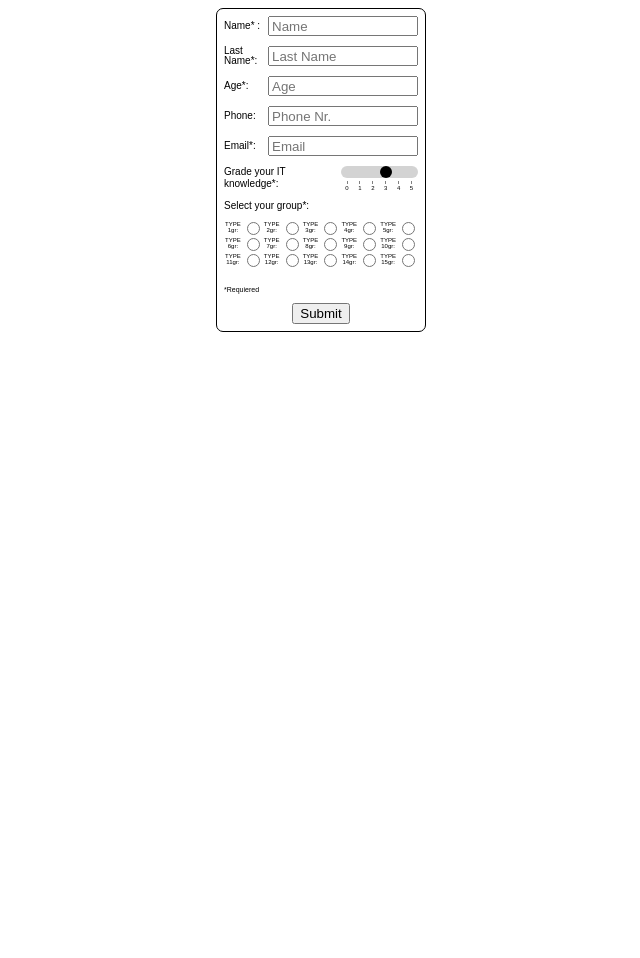
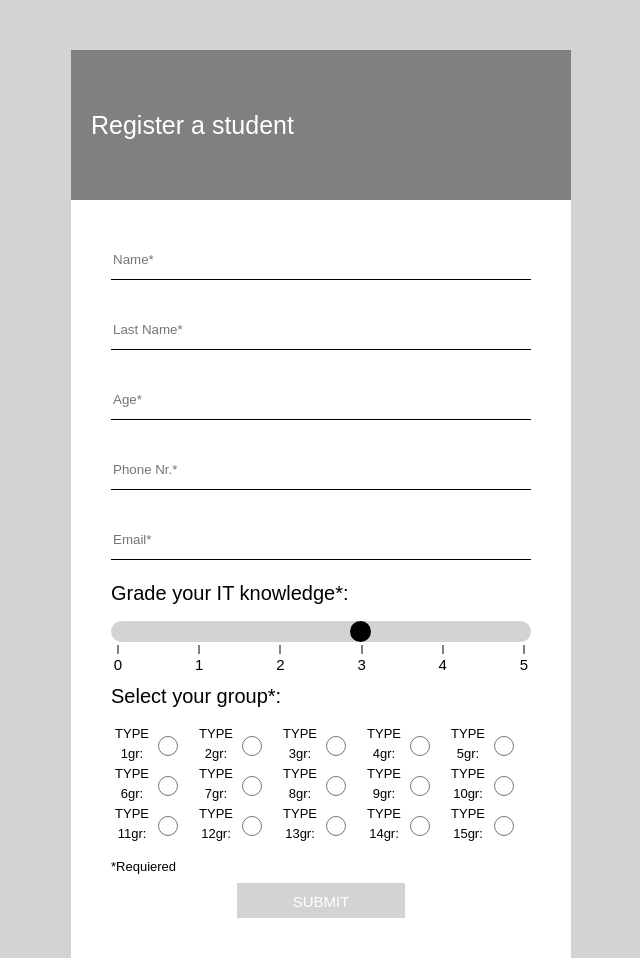
Before and after one commit to MikenasIgnas/Forma, a plain HTML site: page index.html in a window 1280 px wide. Shown: the whole page, without its empty margins (319-959 px from the left). Before the commit the page ends 800 px from the top, so only its background shows below. Drawn offline with Linux system fonts and the light colour scheme.

Commit message:
Added style, still needs debuging

```diff
--- a/script.js
+++ b/script.js
@@ -5,6 +5,9 @@ container.classList.add("container");
 
 const formContainer = document.createElement("form");
 formContainer.classList.add("form");
+formContainer.style.maxWidth = "500px";
+formContainer.style.margin = "auto";
+formContainer.style.marginTop = "50px";
 
 const nameItemContainer = document.createElement("div");
 const nameInput = document.createElement("input");
@@ -39,24 +42,34 @@ radioButtonsMainContainer.textContent = "Select your group*:";
 const tick = document.querySelectorAll(".tick");
 
 const submitButtonContainer = document.createElement("div");
-const submitButton = document.createElement("input");
+const submitButton = document.createElement("button");
 submitButton.setAttribute("id", "submitButton");
 const submitButtonLabel = document.createElement("label");
 
+const formHeader = document.createElement("div");
+formHeader.style.width = "100%";
+formHeader.style.height = "150px";
+formHeader.style.margin = "0px";
+formHeader.style.backgroundColor = "gray";
+
+const headerTitle = document.createElement("p");
+headerTitle.textContent = "Register a student";
+headerTitle.style.color = "white";
+headerTitle.style.lineHeight = "150px";
+headerTitle.style.fontSize = "25px";
+headerTitle.style.paddingLeft = "20px";
+
+const formInputs = document.createElement("div");
+formInputs.style.padding = "40px";
+formInputs.style.backgroundColor = "white";
+
 const requiered = document.createElement("p");
 requiered.style.marginTop = "20px";
-requiered.style.fontSize = "7px";
+requiered.style.fontSize = "13px";
 requiered.textContent = "*Requiered";
 
-container.style.width = "100%";
-
-formContainer.style.width = "210px";
-formContainer.style.margin = "auto";
-formContainer.style.border = "1px solid black";
-formContainer.style.borderRadius = "7px";
-formContainer.style.padding = "7px";
-
-formContainer.append(
+formContainer.append(formHeader, formInputs);
+formInputs.append(
   nameItemContainer,
   lastNameItemContainer,
   ageItemContainer,
@@ -70,7 +83,8 @@ formContainer.append(
 
 //
 function createForm() {
-  container.appendChild(formContainer);
+  container.append(formContainer);
+  formHeader.append(headerTitle);
   nameItemContainer.append(nameLabel, nameInput);
   lastNameItemContainer.append(lastNameLabel, lastNameInput);
   ageItemContainer.append(ageLabel, ageInput);
@@ -90,126 +104,127 @@ function createForm() {
   createRadioButton();
 }
 createForm();
-//CONTAINER
 
 //NAME
 
 function createNameEl() {
-  nameItemContainer.style.display = "flex";
-  nameItemContainer.style.justifyContent = "space-between";
-  nameItemContainer.style.alignItems = "center";
   nameItemContainer.style.marginBottom = "10px";
 
-  nameInput.style.width = "150px";
-  nameInput.style.height = "20px";
+  nameInput.style.display = "block";
+  nameInput.style.width = "100%";
+  nameInput.style.height = "40px";
+  nameInput.style.border = "none";
+  nameInput.style.borderBottom = "1px solid black";
+  nameInput.style.outline = "none";
+  nameInput.style.marginBottom = "30px";
 
   nameInput.type = "text";
-  nameInput.placeholder = "Name";
+  nameInput.placeholder = "Name*";
   nameInput.name = "nameLabel";
-  nameInput.required = true;
-
-  nameLabel.htmlFor = "nameLabel";
-  nameLabel.innerHTML = "Name* :";
-  nameLabel.style.fontSize = "10px";
+  nameInput.required;
 }
 //LAST NAME
 function createLastNameEl() {
-  lastNameItemContainer.style.display = "flex";
-  lastNameItemContainer.style.justifyContent = "space-between";
-  lastNameItemContainer.style.alignItems = "center";
   lastNameItemContainer.style.marginBottom = "10px";
-
-  lastNameInput.style.width = "150px";
-  lastNameInput.style.height = "20px";
+  lastNameInput.style.display = "block";
+  lastNameInput.style.width = "100%";
+  lastNameInput.style.height = "40px";
+  lastNameInput.style.border = "none";
+  lastNameInput.style.borderBottom = "1px solid black";
+  lastNameInput.style.marginBottom = "30px";
+  lastNameInput.style.outline = "none";
 
   lastNameInput.type = "text";
-  lastNameInput.placeholder = "Last Name";
+  lastNameInput.placeholder = "Last Name*";
   lastNameInput.name = "lastNameLabel";
-  lastNameInput.required = true;
-
-  lastNameLabel.htmlFor = "lastNameLabel";
-  lastNameLabel.innerHTML = "Last Name*: ";
-  lastNameLabel.style.fontSize = "10px";
-  lastNameLabel.style.lineHeight = "10px";
+  lastNameInput.required;
 }
 //AGE
 function createAgeEl() {
-  ageItemContainer.style.display = "flex";
-  ageItemContainer.style.justifyContent = "space-between";
-  ageItemContainer.style.alignItems = "center";
   ageItemContainer.style.marginBottom = "10px";
 
-  ageInput.style.width = "150px";
-  ageInput.style.height = "20px";
+  ageInput.style.display = "block";
+  ageInput.style.width = "100%";
+  ageInput.style.height = "40px";
+  ageInput.style.border = "none";
+  ageInput.style.borderBottom = "1px solid black";
+  ageInput.style.marginBottom = "30px";
+  ageInput.style.outline = "none";
 
   ageInput.type = "number";
-  ageInput.placeholder = "Age";
+  ageInput.placeholder = "Age*";
   ageInput.name = "ageLabel";
   ageInput.required;
-
-  ageLabel.htmlFor = "ageLabel";
-  ageLabel.innerHTML = "Age*: ";
-  ageLabel.style.fontSize = "10px";
 }
 //PHONE
 function createPhoneEl() {
-  phoneNumberContainer.style.display = "flex";
-  phoneNumberContainer.style.justifyContent = "space-between";
-  phoneNumberContainer.style.alignItems = "center";
   phoneNumberContainer.style.marginBottom = "10px";
 
-  phoneInput.style.width = "150px";
-  phoneInput.style.height = "20px";
+  phoneInput.style.display = "block";
+  phoneInput.style.width = "100%";
+  phoneInput.style.height = "40px";
+  phoneInput.style.border = "none";
+  phoneInput.style.borderBottom = "1px solid black";
+  phoneInput.style.marginBottom = "30px";
+  phoneInput.style.outline = "none";
 
   phoneInput.type = "number";
-  phoneInput.placeholder = "Phone Nr.";
+  phoneInput.placeholder = "Phone Nr.*";
+  phoneInput.required;
   phoneInput.name = "phoneLabel";
-
-  phoneLabel.htmlFor = "phoneLabel";
-  phoneLabel.innerHTML = "Phone: ";
-  phoneLabel.style.fontSize = "10px";
 }
 //EMAIL
 function createEmailEl() {
-  emailContainer.style.display = "flex";
-  emailContainer.style.justifyContent = "space-between";
-  emailContainer.style.alignItems = "center";
   emailContainer.style.marginBottom = "10px";
 
-  emailInput.style.width = "150px";
-  emailInput.style.height = "20px";
+  emailInput.style.display = "block";
+  emailInput.style.width = "100%";
+  emailInput.style.height = "40px";
+  emailInput.style.border = "none";
+  emailInput.style.borderBottom = "1px solid black";
+  emailInput.style.outline = "none";
 
   emailInput.type = "email";
-  emailInput.placeholder = "Email";
+  emailInput.placeholder = "Email*";
   emailInput.name = "emailLabel";
-  emailInput.required = true;
-
-  emailLabel.htmlFor = "emailLabel";
-  emailLabel.innerHTML = "Email*: ";
-  emailLabel.style.fontSize = "10px";
+  emailInput.required;
 }
 
 //RANGE\
 function createRangeEl() {
-  rangeContainer.style.display = "flex";
-  rangeContainer.style.flexDirection = "space-between";
+  rangeContainer.style.marginTop = "30px";
   rangeLabel.htmlFor = "rangeInput";
   rangeLabel.innerHTML = "Grade your IT knowledge*: ";
+  rangeInput.style.display = "block";
   rangeLabel.style.width = "100%";
-  rangeLabel.style.fontSize = "10px";
-  rangeLabel.style.lineHeight = "12px";
+  rangeLabel.style.marginTop = "50px";
+  rangeLabel.style.fontSize = "20px";
 }
 
 //RADIO BUTTONS
-radioButtonsMainContainer.style.fontSize = "10px";
-radioButtonsMainContainer.style.marginTop = "10px";
+radioButtonsMainContainer.style.fontSize = "20px";
+radioButtonsMainContainer.style.marginTop = "30px";
+
+sliderElement.style.marginTop = "20px";
+sliderElement.style.width = "100%";
 
 //SUBMIT
+
+submitButton.innerHTML = "SUBMIT";
+submitButton.style.width = "40%";
+submitButton.style.height = "35px";
+submitButton.style.border = "none";
+submitButton.style.backgroundColor = "lightgray";
+submitButton.style.color = "white";
+submitButton.style.cursor = "pointer";
+submitButton.style.fontSize = "15px";
+submitButton.style.lineHeight = "35px";
+submitButton.style.textAlign = "center";
+submitButton.style.outline = "none";
 
 submitButtonContainer.style.margin = "auto";
 submitButtonContainer.style.textAlign = "center";
 submitButtonContainer.style.marginTop = "10px";
-submitButton.type = "submit";
 
 let radioValue;
 
@@ -238,63 +253,68 @@ function createRadioButton() {
 
     radioInput.addEventListener("click", setRadioValue);
 
+    radioInput.style.width = "20px";
+    radioInput.style.height = "20px";
+
     radioButtonsContainer.style.textAlign = "center";
     radioButtonsContainer.style.alignItems = "center";
-    radioLabel.style.fontSize = "6px";
+    radioButtonsContainer.style.marginTop = "25px";
+    radioLabel.style.fontSize = "13px";
+    radioLabel.style.lineHeight = "20px";
     radioButtonsContainer.append(radioLabel, radioInput);
   }
 }
 const buttonSubmit = document.getElementById("submitButton");
 
 firstNameAlert = () => {
-  nameInput.style.border = "2px solid red";
-  nameInput.style.borderRadius = "2px ";
-  nameInput.placeholder = "REQUIERED";
+  nameInput.style.border = "none";
+  nameInput.style.borderBottom = "2px solid red";
+  nameInput.placeholder = "Name requiered";
   nameInput.value = "";
   nameInput.addEventListener("keydown", () => {
-    nameInput.style.border = "1px solid black";
-    nameInput.style.borderRadius = "2px ";
+    nameInput.style.border = "none";
+    nameInput.style.borderBottom = "1px solid black";
   });
 };
 lastNameAlert = () => {
-  lastNameInput.style.border = "2px solid red";
-  lastNameInput.style.borderRadius = "2px ";
-  lastNameInput.placeholder = "REQUIERED";
+  lastNameInput.style.border = "none";
+  lastNameInput.style.borderBottom = "2px solid red";
+  lastNameInput.placeholder = "Last name requiered";
   lastNameInput.value = "";
   lastNameInput.addEventListener("keydown", () => {
-    lastNameInput.style.border = "1px solid black";
-    lastNameInput.style.borderRadius = "2px ";
+    lastNameInput.style.border = "none";
+    lastNameInput.style.borderBottom = "1px solid black";
   });
 };
 ageAlert = () => {
-  ageInput.style.border = "2px solid red";
-  ageInput.style.borderRadius = "2px ";
-  ageInput.placeholder = "REQUIERED";
+  ageInput.style.border = "none";
+  ageInput.style.borderBottom = "2px solid red";
+  ageInput.placeholder = "Age requiered";
   ageInput.value = "";
   ageInput.addEventListener("keydown", () => {
-    ageInput.style.border = "1px solid black";
-    ageInput.style.borderRadius = "2px ";
+    ageInput.style.border = "none";
+    ageInput.style.borderBottom = "1px solid black";
   });
 };
 phoneAlert = () => {
-  phoneInput.style.border = "2px solid red";
-  phoneInput.style.borderRadius = "2px ";
-  phoneInput.placeholder = "REQUIERED";
+  phoneInput.style.border = "none";
+  phoneInput.style.borderBottom = "2px solid red";
+  phoneInput.placeholder = "Phone requiered";
   phoneInput.value = "";
   phoneInput.addEventListener("keydown", () => {
-    phoneInput.style.border = "1px solid black";
-    phoneInput.style.borderRadius = "2px ";
+    phoneInput.style.border = "none";
+    phoneInput.style.borderBottom = "1px solid black";
   });
 };
 
 emailAlert = () => {
-  emailInput.style.border = "2px solid red";
-  emailInput.style.borderRadius = "2px ";
-  emailInput.placeholder = "REQUIERED";
+  emailInput.style.border = "none";
+  emailInput.style.borderBottom = "2px solid red";
+  emailInput.placeholder = "Email requiered";
   emailInput.value = "";
   emailInput.addEventListener("keydown", () => {
-    emailInput.style.border = "1px solid black";
-    emailInput.style.borderRadius = "2px ";
+    emailInput.style.border = "none";
+    emailInput.style.borderBottom = "1px solid black";
   });
 };
 
@@ -335,8 +355,7 @@ buttonSubmit.addEventListener("click", (e) => {
     emailInput.value === ""
   ) {
     alert("Required fields are not filled");
-  }
-  if (lastNameInput.value.length < 3 && nameInput.value.length < 3) {
+  } else if (lastNameInput.value.length < 3 && nameInput.value.length < 3) {
     alert("Name and LastName has to be at least 3 letters long");
     lastNameAlert();
     firstNameAlert();
@@ -363,8 +382,6 @@ buttonSubmit.addEventListener("click", (e) => {
   } else {
     const studentItem = document.createElement("div");
     const showButton = document.createElement("button");
-
-    showButton.type = "submit";
 
     for (let i = 0; i < 7; i++) {
       const studentInfo = document.createElement("p");
@@ -394,43 +411,48 @@ buttonSubmit.addEventListener("click", (e) => {
         studentInfo.textContent += `Group: ${radioValue}`;
       }
       let hiddenData = true;
-      showButton.textContent = "Show";
+      showButton.textContent = "SHOW";
       showButton.addEventListener("click", () => {
         if (i === 3 && hiddenData) {
-          showButton.textContent = "Hide";
+          showButton.textContent = "HIDE";
           studentInfo.innerHTML = "Phone:" + phoneInput.value;
         } else if (i === 3 && !hiddenData) {
-          showButton.textContent = "Show";
+          showButton.textContent = "SHOW";
           studentInfo.innerHTML = `Phone: ${secretPhoneSymbols}`;
         }
         if (i === 4 && hiddenData) {
-          showButton.textContent = "Hide";
+          showButton.textContent = "HIDE";
           studentInfo.innerHTML = "Email:" + emailInput.value;
         } else if (i === 4 && !hiddenData) {
-          showButton.textContent = "Show";
+          showButton.textContent = "SHOW";
           studentInfo.innerHTML = `Email: ${secretEmailSymbols}`;
         }
         hiddenData = !hiddenData;
       });
     }
 
-    studentItem.style.maxWidth = "200px";
-    studentItem.style.height = "125px";
+    studentItem.style.maxWidth = "400px";
+    studentItem.style.height = "250px";
 
+    studentItem.style.backgroundColor = "white";
     studentItem.style.margin = "auto";
-    studentItem.style.marginTop = "20px";
-    studentItem.style.border = "1px solid black";
-    studentItem.style.borderRadius = "5px ";
-    studentItem.style.padding = "8px ";
-    studentItem.style.fontSize = "7px ";
+    studentItem.style.marginTop = "15px";
+    studentItem.style.lineHeight = "10px";
 
-    showButton.style.margin = "auto";
+    studentItem.style.paddingTop = "15px ";
+    studentItem.style.paddingLeft = "20px ";
+
+    studentItem.style.fontSize = "15px ";
+
+    showButton.style.marginTop = "5px";
     showButton.style.width = "30%";
-    showButton.style.height = "12px";
-    showButton.style.fontSize = "7px";
-    showButton.style.display = "flex";
-    showButton.style.justifyContent = "center";
-
+    showButton.style.height = "20px";
+    showButton.style.fontSize = "10px";
+    showButton.style.border = "none";
+    showButton.style.outline = "none";
+    showButton.style.backgroundColor = "lightgray";
+    showButton.style.color = "white";
+    showButton.style.cursor = "pointer";
     container.append(studentItem);
     studentItem.append(showButton);
   }
--- a/style.scss
+++ b/style.scss
@@ -1,4 +1,5 @@
 //Tick width & range thumb width need to be in sync, that's why I'm using the $unit variable.
+
 $unit: 3px;
 
 //Some basic setup first
@@ -11,7 +12,7 @@ body {
   font-size: $unit * 2;
   line-height: $unit * 2;
   color: black;
-  background: white;
+  background-color: lightgray;
 }
 
 //Some range styling.
@@ -19,7 +20,7 @@ body {
 @mixin range-track {
   -webkit-appearance: none;
   width: 100%;
-  height: $unit * 4;
+  height: $unit * 7;
   color: transparent;
   background: lightgray;
   border-radius: 999px;
@@ -27,8 +28,8 @@ body {
 }
 @mixin range-thumb {
   -webkit-appearance: none;
-  height: $unit * 4;
-  width: $unit * 4;
+  height: $unit * 7;
+  width: $unit * 7;
   border-radius: 30px;
   background: black;
   box-shadow: 0px 2px 10px -2px black(1);
@@ -60,17 +61,16 @@ input[type="range"]::-webkit-slider-thumb {
   position: relative;
   display: flex;
   justify-content: center;
-  width: 1px;
+  width: 2px;
   background: gray;
 
   //Cap the height of the tick & push text down, so the tick renders as a little line and the text doesn't overlap the line. Also add margin, so the container expands enough that the next element you'll add won't overlap the ticks.
-  height: $unit;
-  line-height: $unit * 5;
+  height: $unit * 3;
+  line-height: $unit * 13;
   margin-bottom: $unit * 2;
+  font-size: 15px;
 }
-.range {
-  justify-content: space-between;
-}
+
 .radioButton {
   display: grid;
   grid-template-columns: repeat(10, 1fr);
```
Also changed, not shown: style.css, 1 other file.
